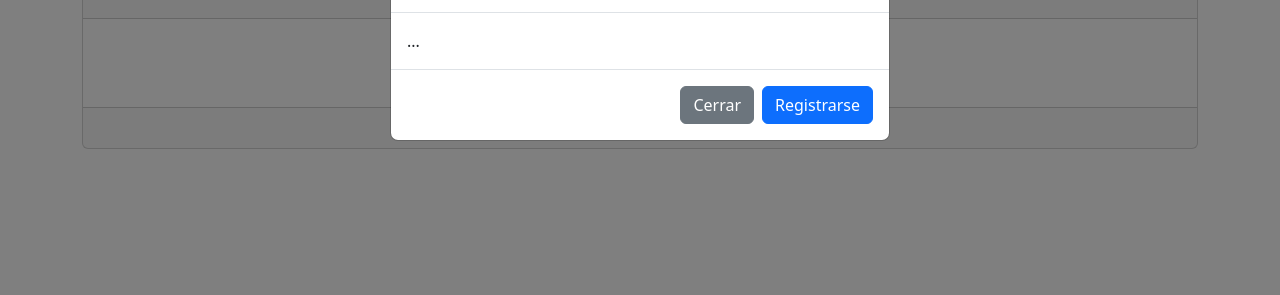
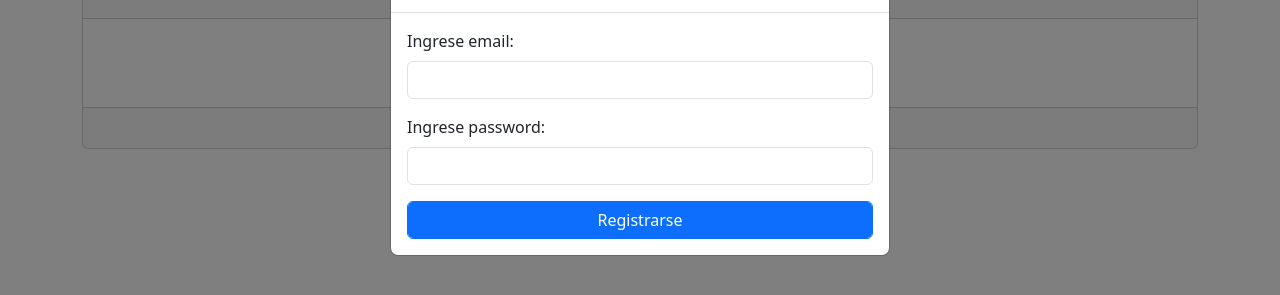
Before and after one commit to aleramirezsj/SitioWebLibros, a plain HTML site: page index.html in a window 1280 px wide. Both pictures are taken after a click on the link "Registrarse". Shown: the part 79-374 px from the top of the page. Drawn offline with nearby package versions, Linux system fonts and the light colour scheme; no server answers.

Commit message:
carga de usuarios con email y password funcionando

```diff
--- a/index.html
+++ b/index.html
@@ -7,6 +7,7 @@
     <script src="https://cdn.jsdelivr.net/npm/bootstrap@5.3.0/dist/js/bootstrap.bundle.min.js" integrity="sha384-geWF76RCwLtnZ8qwWowPQNguL3RmwHVBC9FhGdlKrxdiJJigb/j/68SIy3Te4Bkz" crossorigin="anonymous"></script>
     <link rel="stylesheet" href="css/styles.css">
     <script type="module" src="js/firebase.js"></script>
+    <script type="module" src="js/formRegistro.js" defer></script>
     <script src="js/app.js" defer></script>
     <title>Biblioteca ISP20</title>
 </head>
@@ -79,12 +80,17 @@
         <button type="button" class="btn-close" data-bs-dismiss="modal" aria-label="Close"></button>
       </div>
       <div class="modal-body">
-        ...
+        <form id="registroForm">
+          <label for="txtEmail" class="form-label">Ingrese email:</label>
+          <input type="text" id="txtEmail" class="form-control mb-3" required>
+
+          <label for="txtPassword" class="form-label">Ingrese password:</label>
+          <input type="password" id="txtPassword" class="form-control" required>
+          <input type="submit" value="Registrarse"
+          class="form-control btn btn-primary mt-3">
+        </form>
       </div>
-      <div class="modal-footer">
-        <button type="button" class="btn btn-secondary" data-bs-dismiss="modal">Cerrar</button>
-        <button type="button" class="btn btn-primary">Registrarse</button>
-      </div>
+
     </div>
   </div>
 </div>
--- a/js/firebase.js
+++ b/js/firebase.js
@@ -1,5 +1,8 @@
   // Import the functions you need from the SDKs you need
 import { initializeApp } from "https://www.gstatic.com/firebasejs/10.1.0/firebase-app.js";
+
+import { getAuth } from "https://www.gstatic.com/firebasejs/10.1.0/firebase-auth.js";
+
 // TODO: Add SDKs for Firebase products that you want to use
 // https://firebase.google.com/docs/web/setup#available-libraries
 
@@ -15,4 +18,6 @@ const firebaseConfig = {
 
 // Initialize Firebase
 const app = initializeApp(firebaseConfig);
+export const auth = getAuth(app);
 console.log(app);
+console.log(auth);
--- /dev/null
+++ b/js/formRegistro.js
@@ -0,0 +1,12 @@
+import { auth } from "./firebase.js";
+import { createUserWithEmailAndPassword } from "https://www.gstatic.com/firebasejs/10.1.0/firebase-auth.js";
+
+const formRegistro=document.getElementById("registroForm");
+
+formRegistro.addEventListener("submit",async (e)=>{
+    e.preventDefault();
+    const email=formRegistro['txtEmail'].value;
+    const password=formRegistro['txtPassword'].value;
+    await createUserWithEmailAndPassword(auth, email, password);
+
+})
```
